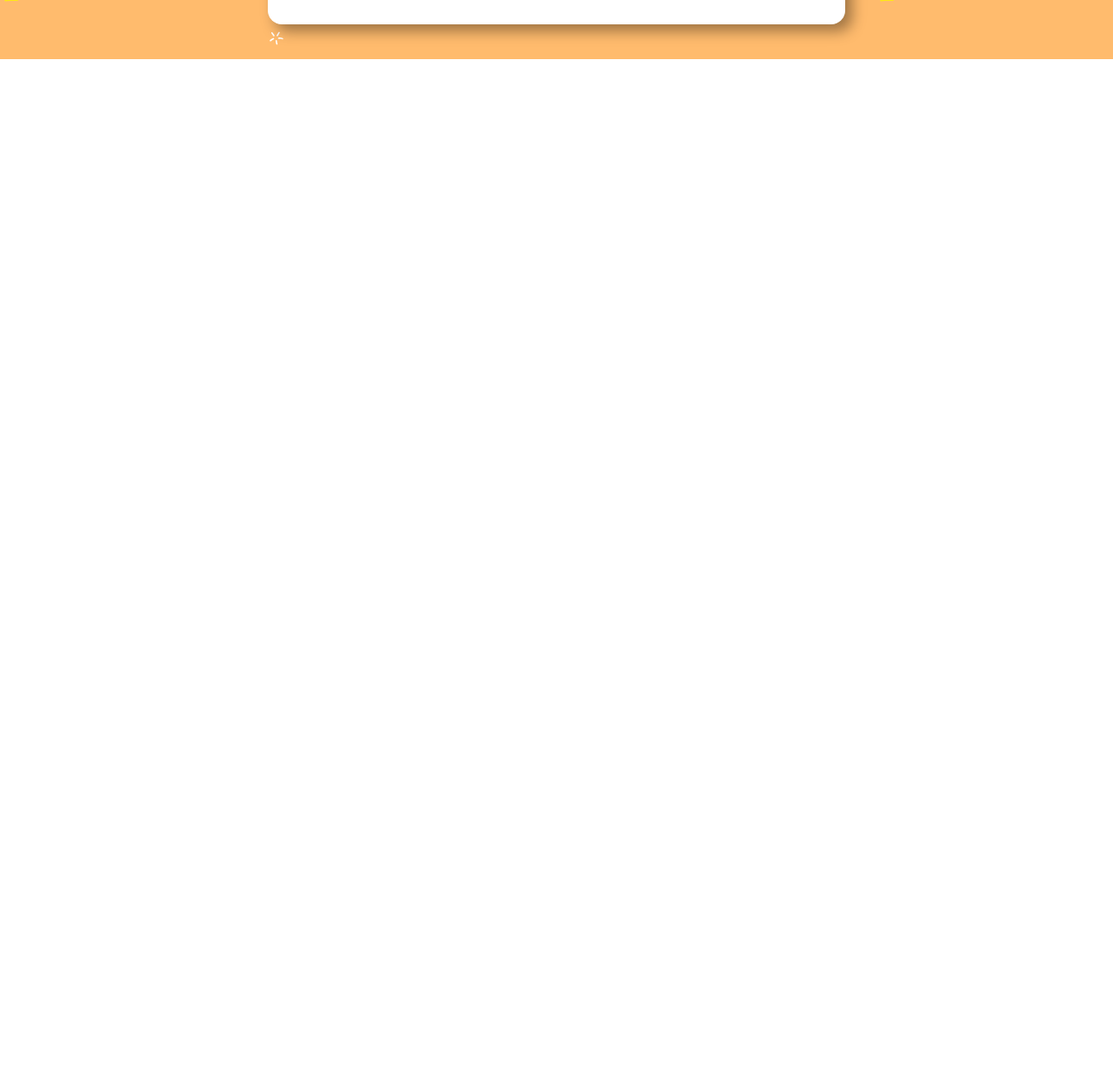
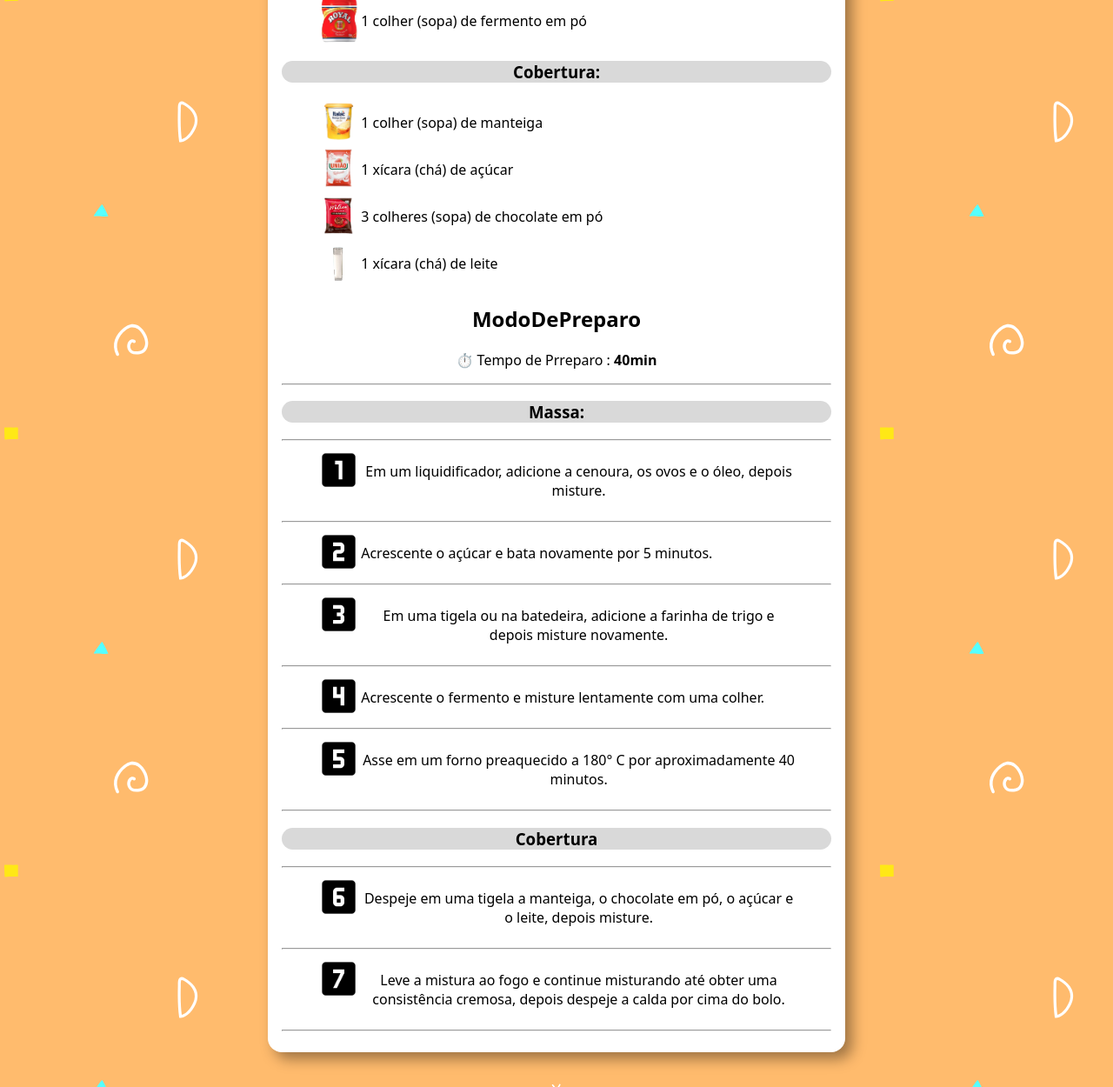
Before and after one commit to RascunhoDev/BoloDeCenoura-Pagina, a plain HTML site: page index.html in a window 1280 px wide. Shown: the part 1000-2250 px from the top of the page at 87% size. Before the commit the page ends 1068 px from the top, so only its background shows below. Drawn offline with Linux system fonts and the light colour scheme.

Commit message:
Dia 2 | ModoDEpreparo

```diff
--- a/Style.css
+++ b/Style.css
@@ -1,5 +1,6 @@
 body{
     background-image: url('Img/BG.svg');
+    font-family:system-ui, -apple-system, BlinkMacSystemFont, 'Segoe UI', Roboto, Oxygen, Ubuntu, Cantarell, 'Open Sans', 'Helvetica Neue', sans-serif;
 }
 ul{
     list-style: none;
@@ -11,16 +12,23 @@ ul{
     box-shadow: 0.5rem 0.5rem 1rem #00000060;
     max-width: 50%;
     margin: 2.5rem auto;
-    font-family:Verdana, Geneva, Tahoma, sans-serif;
     text-align: center;
+}
+.Center h3{
+    background-color: #9595955a;
+    border-radius:  1rem;
 }
 .Center .Home img{
     border: 0.1rem solid black;
 }
-.Center .Ingredientes img{
+.Center .ModoDePreparo img ,.Center .Ingredientes img{
     width: 3.2rem;
     height: 3.2rem;
 }
-.Center .Ingredientes ul li{
+.Center ul li{
     display: flex;
 }
+.Center .Pre{
+    display: flex;
+    margin: 0 2.5rem;
+}
--- a/index.html
+++ b/index.html
@@ -51,8 +51,73 @@
                         <p>1 colher (sopa) de fermento em pó</p>
                     </li>
                 </ul>
+                <h3>Cobertura: </h3>
+                <ul>
+                    <li>
+                        <img src="Img/manteiga.png">
+                        <p>1 colher (sopa) de manteiga</p>
+                    </li>
+                    <li>
+                        <img src="Img/açucar.png">
+                        <p>1 xícara (chá) de açúcar</p>
+                    </li>
+                    <li>
+                        <img src="Img/chocolate.png">
+                        <p>3 colheres (sopa) de chocolate em pó</p>
+                    </li>
+                    <li>
+                        <img src="Img/leite.png">
+                        <p>1 xícara (chá) de leite</p>
+                    </li>
+                </ul>
             </section>
+            <section class="ModoDePreparo">
+                <h2>ModoDePreparo</h2>
+                <p>⏱️ Tempo de Prreparo : <b>40min</b> </p>
+                <hr>
+                <h3>Massa:</h3>
+                <hr>
+                <div class="Pre">
+                    <img src="Img/NumbersIcons/One.png">
+                    <p>Em um liquidificador, adicione a cenoura, os ovos e o óleo, depois misture.</p>
+                </div>
+                <hr>
+                <div class="Pre">
+                    <img src="Img/NumbersIcons/Two.png">
+                    <p>Acrescente o açúcar e bata novamente por 5 minutos.</p>
+                </div>
+                <hr>
+                <div class="Pre">
+                    <img src="Img/NumbersIcons/3.png">
+                    <p>Em uma tigela ou na batedeira, adicione a farinha de trigo e depois misture novamente.</p>
+                </div>
+                <hr>
+                <div class="Pre">
+                    <img src="Img/NumbersIcons/Four.png">
+                    <p>Acrescente o fermento e misture lentamente com uma colher.</p>
+                </div>
+                <hr>
+                <div class="Pre">
+                    <img src="Img/NumbersIcons/five.png">
+                    <p>Asse em um forno preaquecido a 180° C por aproximadamente 40 minutos.</p>
+                </div>
+                <hr>
+                <h3>Cobertura</h3>
+                <hr>
+                <div class="Pre">
+                    <img src="Img/NumbersIcons/six.png">
+                    <p>Despeje em uma tigela a manteiga, o chocolate em pó, o açúcar e o leite, depois misture.</p>
+                </div>
+                <hr>
+                <div class="Pre">
+                    <img src="Img/NumbersIcons/seven.png">
+                    <p>Leve a mistura ao fogo e continue misturando até obter uma consistência cremosa, depois despeje a calda por cima do bolo.</p>
+                </div>
+                <hr>
+            </section>
+            <section class="Comentarios">
 
+            </section>
         </head>
     </div>
     <script src="Command.js"></script>
```
Also changed, not shown: Img/NumbersIcons/3.png (added), Img/NumbersIcons/Four.png (added), Img/NumbersIcons/One.png (added), Img/NumbersIcons/Two.png (added), Img/NumbersIcons/five.png (added), Img/NumbersIcons/seven.png (added), Img/NumbersIcons/six.png (added), Img/chocolate.png (added), Img/leite.png (added), Img/manteiga.jpg (added), Img/manteiga.png (added).
